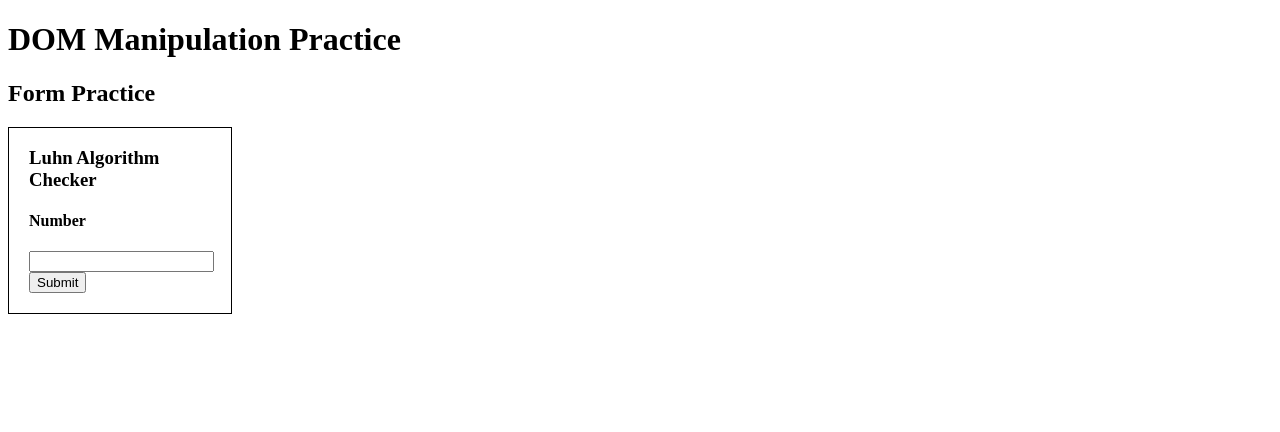
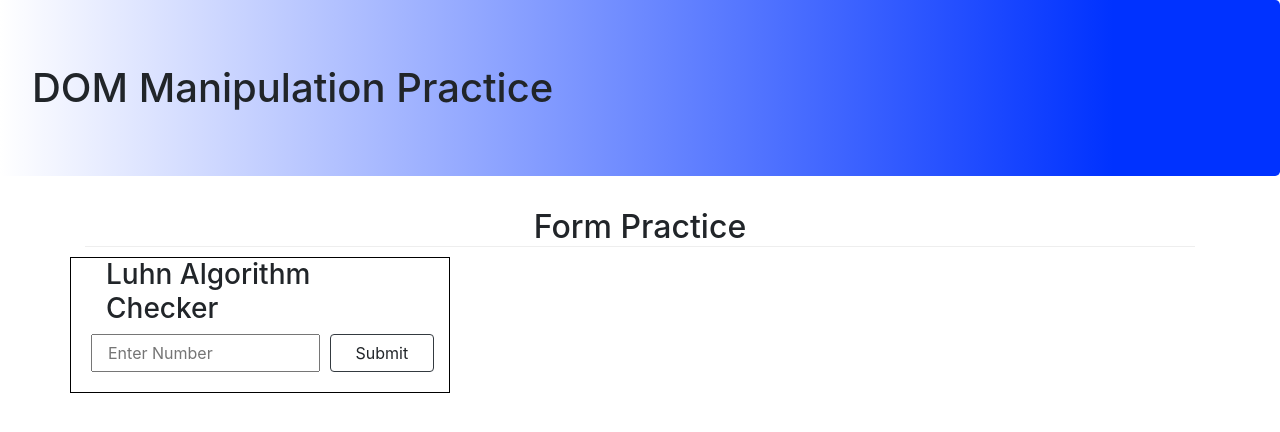
Before and after one commit to johnnyBettencourt/DOM_learning, a website: page index.html in a window 1280 px wide. Drawn offline with nearby package versions, Linux system fonts and the light colour scheme.

Commit message:
added some styles using bootstrap and custom style sheet

```diff
--- a/index.html
+++ b/index.html
@@ -1,22 +1,37 @@
 <!DOCTYPE html>
 <html>
     <head>
+        <!-- Bootstrap CSS -->
+        <link rel="stylesheet" href="node_modules/bootstrap/dist/css/bootstrap.min.css" />
+
+        <!-- Additional CSS must be placed after Bootstrap CSS -->
+        <link href="./styles.css" rel="stylesheet" type="text/css">
+
         <title>DOM Manipulation Practice</title>
-        <link href="./styles.css" rel="stylesheet" type="text/css">
     </head>
     <body>
-        <h1>DOM Manipulation Practice</h1>
-        <div id="form-practice">
-            <h2>Form Practice</h2>
-            <div class="section">
-                <h3>Luhn Algorithm Checker</h3>
-                <h4>Number</h4>
-                <p id="invalid">Invalid Number</p>
-                <form>
-                    <input type="text" id="luhn-number" name="luhn-number">
-                    <button id="luhn-button">Submit</button>
-                </form>
-                <h3 id="success-message">Success ✓</h3>
+        <h1 class="jumbotron">DOM Manipulation Practice</h1>
+        <div class="container">
+            <div id="form-practice row">
+                <h2 class="col text-center section-header">Form Practice</h2>
+                <div class="row">
+                    <div class="section col-4">
+                        <div class="container">
+                            <div class="row">
+                                <h3 class="col">Luhn Algorithm Checker</h3>
+                            </div>
+                            <div class="row">
+                                <p id="invalid" class="col">Invalid Number</p>
+                            </div>
+                            <form class="row">
+                                <input class="col-8" type="text" id="luhn-number" name="luhn-number" placeholder="Enter Number">
+                                <span class="btn-spacer"></span>
+                                <button id="submit-button" class="btn border border-dark col">Submit</button>
+                            </form>
+                            <h3 id="success-message">Success ✓</h3>
+                        </div>
+                    </div>
+                </div>
             </div>
         </div>
         <script src="./script.js"></script>
--- a/styles.css
+++ b/styles.css
@@ -18,3 +18,16 @@
     color: red;
     display: none;
 }
+
+.section-header{
+    border-bottom: 1px ridge;
+    margin-bottom: 10px;
+}
+
+.btn-spacer{
+    width: 10px;
+}
+
+.jumbotron{
+    background-image: linear-gradient(90deg, rgba(255,255,255,1) 0%, rgba(0,50,255,1) 87%) ;
+}
```
